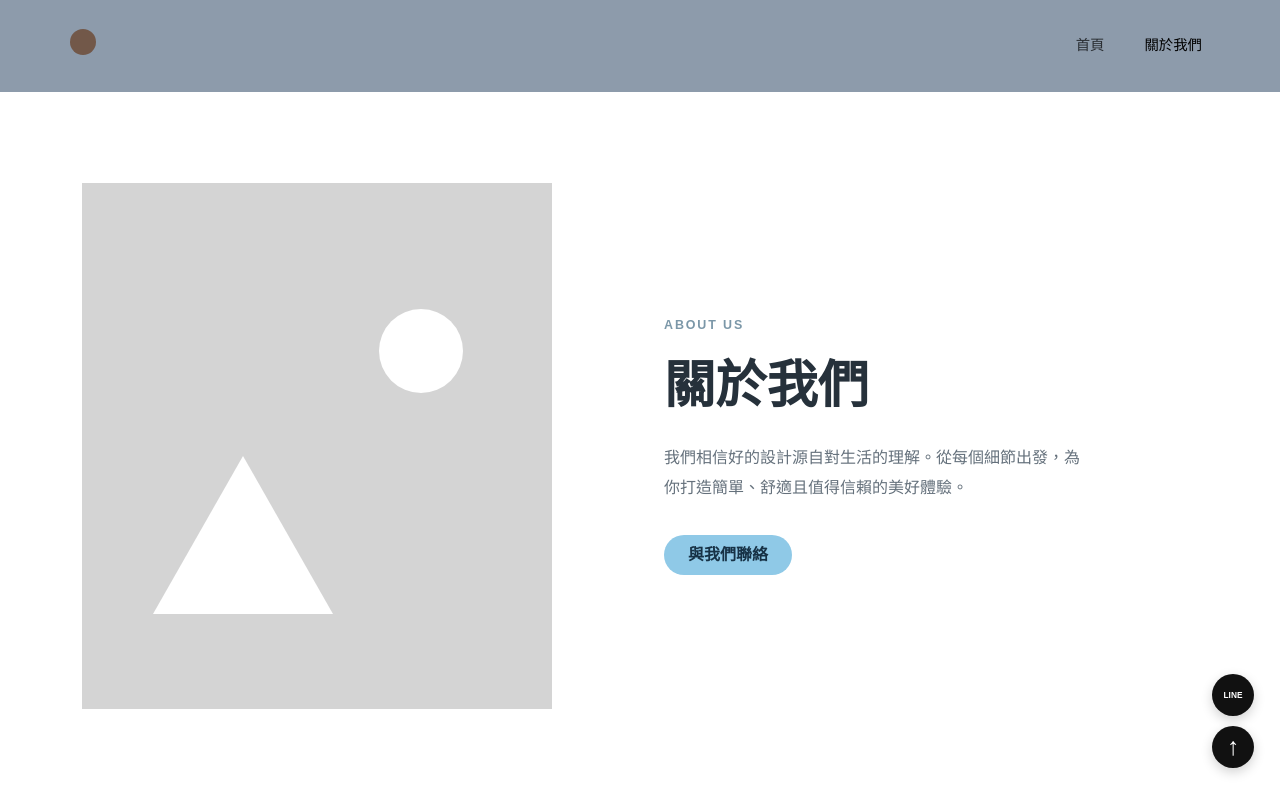
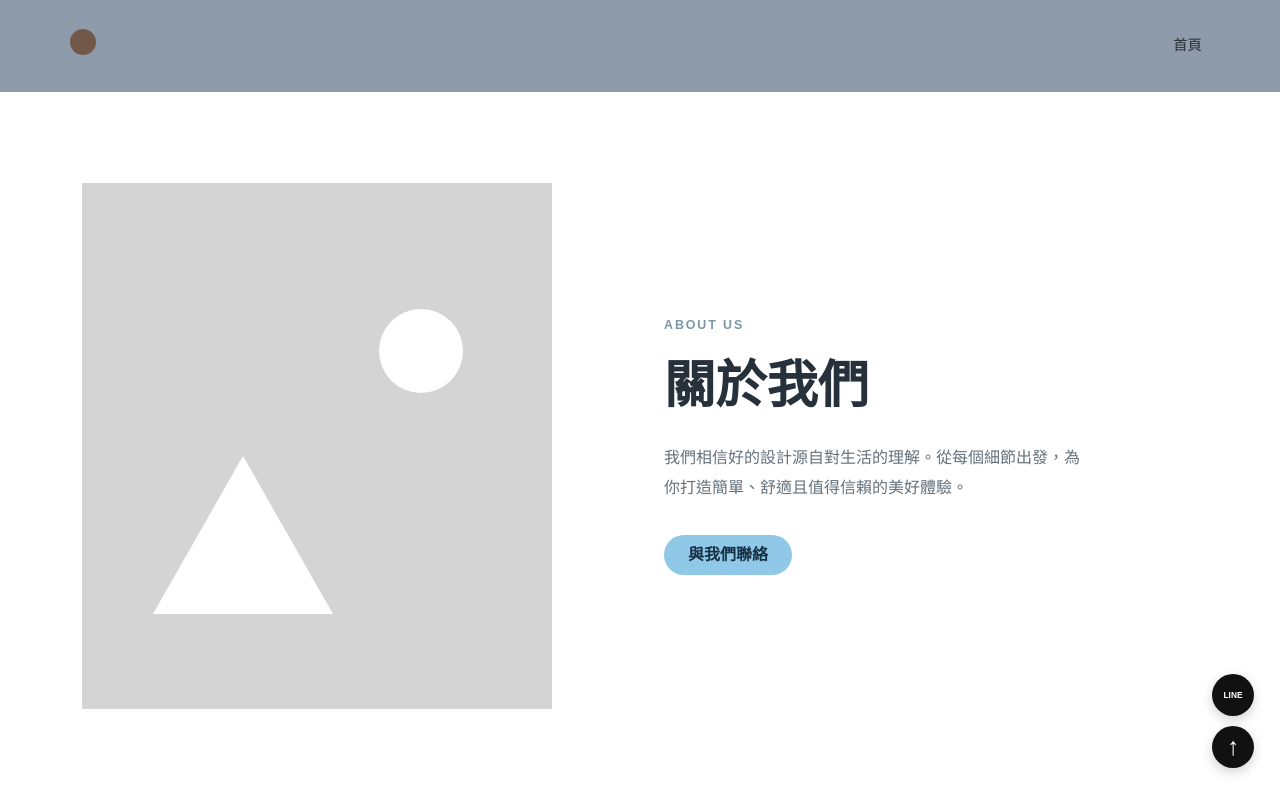
Before and after one commit to penny1nicole1/vscodepractice, a plain HTML site: page about.html in a window 1280 px wide. Drawn offline with Linux system fonts and the light colour scheme.

```diff
--- a/about.html
+++ b/about.html
@@ -41,7 +41,6 @@
             <div class="collapse navbar-collapse" id="mainNavigation">
                 <ul class="navbar-nav ms-auto align-items-lg-center gap-lg-4 pt-3 pt-lg-0">
                     <li class="nav-item"><a class="nav-link" href="index.html">首頁</a></li>
-                    <li class="nav-item"><a class="nav-link active" aria-current="page" href="about.html">關於我們</a></li>
                 </ul>
             </div>
         </nav>
```
